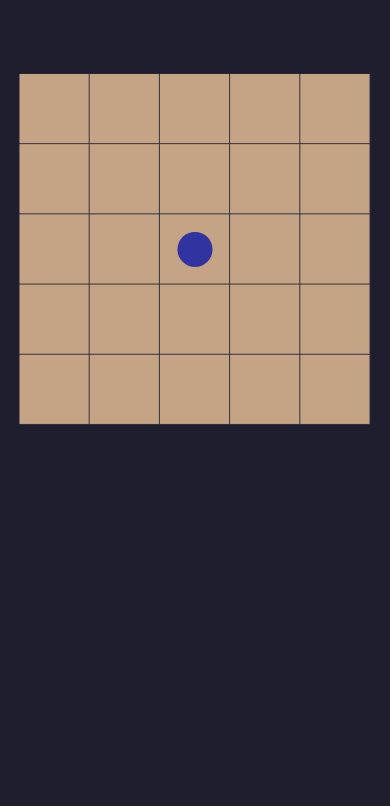
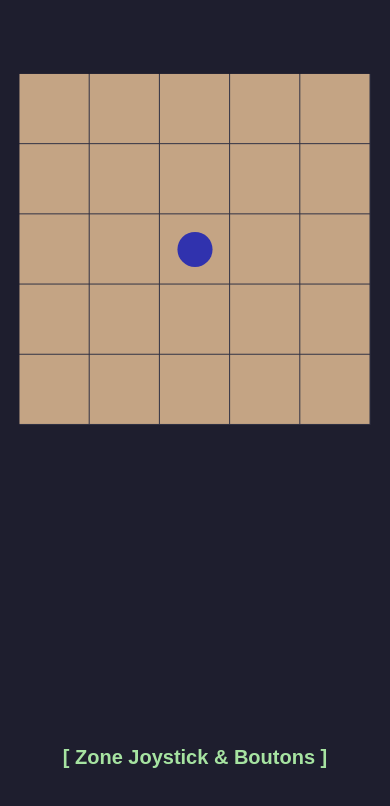
Before and after one commit to lilian-mth/SpikePush, a plain HTML site: page index.html in a window 390 px wide. Drawn offline with Linux system fonts and the light colour scheme.

Commit message:
new archi

```diff
--- a/client.js
+++ /dev/null
@@ -1,256 +0,0 @@
-const canvas = document.getElementById('gameCanvas');
-const ctx = canvas.getContext('2d');
-
-const gridSize = 5; // Grille de 5x5
-let cellSize = 0;
-let gridOffsetX = 0;
-let gridOffsetY = 0;
-
-function resizeCanvas() {
-    // 1. Taille de la fenêtre
-    const width = window.innerWidth;
-    const height = window.innerHeight;
-
-    // 2. Gestion de la netteté (Device Pixel Ratio)
-    const dpr = window.devicePixelRatio || 1;
-    canvas.style.width = width + 'px';
-    canvas.style.height = height + 'px';
-    canvas.width = width * dpr;
-    canvas.height = height * dpr;
-
-    // On applique le scale pour ne plus se soucier du dpr dans nos calculs
-    ctx.scale(dpr, dpr);
-
-    // 3. Calcul de la grille dynamique (Méthode 1)
-    // On prend 90% de la plus petite dimension pour laisser une marge
-    const maxSquareSize = Math.min(width, height) * 0.90;
-
-    // Taille parfaite d'une cellule
-    cellSize = maxSquareSize / gridSize;
-
-    // 4. Centrage de la grille
-    gridOffsetX = (width - maxSquareSize) / 2;
-
-    // Astuce Mobile : Si le téléphone est à la verticale, on décale la grille vers le haut
-    if (height > width) {
-        gridOffsetY = (height - maxSquareSize) * 0.15; // 15% d'espace en haut, 85% en bas
-    } else {
-        gridOffsetY = (height - maxSquareSize) / 2; // Parfaitement centré sur PC
-    }
-
-    // 5. On redessine tout le jeu à la nouvelle taille
-    drawGame();
-}
-
-function drawCell(gridX, gridY, color) {
-    const pixelX = gridOffsetX + (gridX * cellSize);
-    const pixelY = gridOffsetY + (gridY * cellSize);
-
-    ctx.fillStyle = color;
-    // On enlève 1 pixel pour créer une bordure naturelle entre les cellules
-    ctx.fillRect(pixelX, pixelY, cellSize - 1, cellSize - 1);
-}
-
-function drawGame() {
-    ctx.clearRect(0, 0, window.innerWidth, window.innerHeight);
-
-    ctx.fillStyle = "#313244"; // Fond global
-    ctx.fillRect(gridOffsetX, gridOffsetY, cellSize * gridSize, cellSize * gridSize);
-
-    // Dessin de la grille unie
-    for (let x = 0; x < gridSize; x++) {
-        for (let y = 0; y < gridSize; y++) {
-            drawCell(x, y, "#c4a484"); // Marron clair
-        }
-    }
-}
-
-const joystick = {
-    active: false,
-    baseX: 0,
-    baseY: 0,
-    stickX: 0,
-    stickY: 0,
-    maxRadius: 50, // Taille max de l'étirement du joystick
-    dx: 0,
-    dy: 0,
-    touchId: null // Pour suivre le bon doigt si le joueur touche l'écran à 2 mains
-};
-
-// --- 1. ÉTAT DU JEU ET DU JOUEUR ---
-const player = {
-    x: 2.5, // Position logique (au centre de la grille 5x5)
-    y: 2.5,
-    speed: 3 // Vitesse : 4 cases par seconde
-};
-
-const keys = {
-    z: false,
-    q: false,
-    s: false,
-    d: false
-};
-
-// Écouteurs pour le clavier
-window.addEventListener('keydown', (e) => {
-    const key = e.key.toLowerCase();
-    if (keys.hasOwnProperty(key)) keys[key] = true;
-});
-
-window.addEventListener('keyup', (e) => {
-    const key = e.key.toLowerCase();
-    if (keys.hasOwnProperty(key)) keys[key] = false;
-});
-
-// --- 2. BOUCLE DE JEU (GAME LOOP) ---
-let lastTime = 0;
-
-function gameLoop(timestamp) {
-    // Calcul du Delta Time (en secondes)
-    // C'est le temps écoulé depuis la dernière frame. S'il y a un lag, le dt sera plus grand,
-    // donc le joueur avancera plus pour compenser. Vitesse constante garantie.
-    if (!lastTime) lastTime = timestamp;
-    const dt = (timestamp - lastTime) / 1000;
-    lastTime = timestamp;
-
-    updateLogic(dt);
-    drawGame(); // On efface et on dessine la grille (ta fonction existante)
-    drawPlayer(); // On dessine le joueur par-dessus
-    drawJoystick();
-
-    // On rappelle la boucle pour la prochaine frame
-    requestAnimationFrame(gameLoop);
-}
-
-// --- 3. MISE À JOUR DE LA LOGIQUE ---
-function updateLogic(dt) {
-    let dx = 0;
-    let dy = 0;
-
-    if (joystick.active) {
-        // Le joystick contrôle
-        dx = joystick.dx;
-        dy = joystick.dy;
-    } else {
-        // Le clavier contrôle
-        if (keys.z) dy -= 1;
-        if (keys.s) dy += 1;
-        if (keys.q) dx -= 1;
-        if (keys.d) dx += 1;
-
-        if (dx !== 0 && dy !== 0) {
-            const length = Math.sqrt(dx * dx + dy * dy);
-            dx /= length;
-            dy /= length;
-        }
-    }
-
-    // Application du mouvement
-    player.x += dx * player.speed * dt;
-    player.y += dy * player.speed * dt;
-
-    // Collisions avec les bords
-    if (player.x < 0) player.x = 0;
-    if (player.x > gridSize) player.x = gridSize;
-    if (player.y < 0) player.y = 0;
-    if (player.y > gridSize) player.y = gridSize;
-}
-
-// --- 4. AFFICHAGE DU JOUEUR ---
-function drawPlayer() {
-    const pixelX = gridOffsetX + (player.x * cellSize);
-    const pixelY = gridOffsetY + (player.y * cellSize);
-
-    // Le rayon est la moitié de la taille souhaitée (ici, 25% d'une case)
-    const radius = cellSize * 0.25;
-
-    ctx.fillStyle = "#3133a0";
-
-    // On commence un nouveau tracé géométrique
-    ctx.beginPath();
-    // arc(x, y, rayon, angle_départ, angle_fin)
-    ctx.arc(pixelX, pixelY, radius, 0, Math.PI * 2);
-    ctx.fill(); // On remplit le cercle de couleur
-}
-
-canvas.addEventListener('touchstart', (e) => {
-    e.preventDefault();
-    if (!joystick.active) {
-        const touch = e.changedTouches[0];
-        joystick.touchId = touch.identifier;
-        joystick.active = true;
-        // On place la base et le stick là où le doigt touche
-        joystick.baseX = touch.clientX;
-        joystick.baseY = touch.clientY;
-        joystick.stickX = touch.clientX;
-        joystick.stickY = touch.clientY;
-        joystick.dx = 0;
-        joystick.dy = 0;
-    }
-}, { passive: false });
-
-canvas.addEventListener('touchmove', (e) => {
-    e.preventDefault();
-    if (joystick.active) {
-        for (let i = 0; i < e.changedTouches.length; i++) {
-            const touch = e.changedTouches[i];
-            // On vérifie que c'est bien le doigt du joystick qui bouge
-            if (touch.identifier === joystick.touchId) {
-                let diffX = touch.clientX - joystick.baseX;
-                let diffY = touch.clientY - joystick.baseY;
-                let distance = Math.sqrt(diffX * diffX + diffY * diffY);
-
-                // On empêche le centre du joystick de sortir du cercle de base
-                if (distance > joystick.maxRadius) {
-                    diffX = (diffX / distance) * joystick.maxRadius;
-                    diffY = (diffY / distance) * joystick.maxRadius;
-                }
-
-                joystick.stickX = joystick.baseX + diffX;
-                joystick.stickY = joystick.baseY + diffY;
-
-                // On génère une valeur entre -1 et 1 pour la vitesse
-                joystick.dx = diffX / joystick.maxRadius;
-                joystick.dy = diffY / joystick.maxRadius;
-            }
-        }
-    }
-}, { passive: false });
-
-canvas.addEventListener('touchend', (e) => {
-    e.preventDefault();
-    for (let i = 0; i < e.changedTouches.length; i++) {
-        if (e.changedTouches[i].identifier === joystick.touchId) {
-            joystick.active = false; // On relâche le joystick
-            joystick.dx = 0;
-            joystick.dy = 0;
-        }
-    }
-}, { passive: false });
-
-function drawJoystick() {
-    if (!joystick.active) return; // On ne dessine rien si l'écran n'est pas touché
-
-    // Le grand cercle de base (semi-transparent)
-    ctx.beginPath();
-    ctx.arc(joystick.baseX, joystick.baseY, joystick.maxRadius, 0, Math.PI * 2);
-    ctx.fillStyle = "rgba(255, 255, 255, 0.2)";
-    ctx.fill();
-
-    // Le petit cercle central (celui qui suit le pouce)
-    ctx.beginPath();
-    ctx.arc(joystick.stickX, joystick.stickY, joystick.maxRadius / 2, 0, Math.PI * 2);
-    ctx.fillStyle = "rgba(255, 255, 255, 0.6)";
-    ctx.fill();
-}
-
-// --- LANCEMENT ---
-// Remplace le simple appel final "resizeCanvas();" par :
-resizeCanvas();
-requestAnimationFrame(gameLoop); // Démarre le moteur
-
-// On écoute le redimensionnement de la fenêtre
-window.addEventListener('resize', resizeCanvas);
-
-// On lance le calcul une première fois au chargement
-resizeCanvas();
--- a/index.html
+++ b/index.html
@@ -5,12 +5,13 @@
     <meta name="viewport" content="width=device-width, initial-scale=1.0, maximum-scale=1.0, user-scalable=no">
     <title>Spikepush</title>
 
-    <!-- Bloque l'indexation par Google pendant le développement -->
-    <meta name="robots" content="noindex, nofollow">
+    <!-- On charge le design global -->
     <link rel="stylesheet" href="style.css">
 </head>
 <body>
-    <canvas id="gameCanvas"> </canvas>
-    <script src="client.js"> </script>
+    <canvas id="gameCanvas"></canvas>
+
+    <!-- On charge le moteur du jeu -->
+    <script type="module" src="src/main.js"></script>
 </body>
 </html>
--- /dev/null
+++ b/src/core/display.js
@@ -0,0 +1,35 @@
+export const canvas = document.getElementById('gameCanvas');
+export const ctx = canvas.getContext('2d');
+
+// On stocke les dimensions dans un objet pour pouvoir les partager facilement
+export const layout = {
+    gridSize: 5,
+    cellSize: 0,
+    offsetX: 0,
+    offsetY: 0
+};
+
+export function resizeCanvas() {
+    const width = window.innerWidth;
+    const height = window.innerHeight;
+    const dpr = window.devicePixelRatio || 1;
+
+    canvas.style.width = width + 'px';
+    canvas.style.height = height + 'px';
+    canvas.width = width * dpr;
+    canvas.height = height * dpr;
+    ctx.scale(dpr, dpr);
+
+    const maxSquareSize = Math.min(width, height) * 0.90;
+    layout.cellSize = maxSquareSize / layout.gridSize;
+    layout.offsetX = (width - maxSquareSize) / 2;
+
+    if (height > width) {
+        layout.offsetY = (height - maxSquareSize) * 0.15;
+    } else {
+        layout.offsetY = (height - maxSquareSize) / 2;
+    }
+}
+
+window.addEventListener('resize', resizeCanvas);
+resizeCanvas(); // Calcule la taille au démarrage
--- /dev/null
+++ b/src/core/input.js
@@ -0,0 +1,11 @@
+export const keys = { z: false, q: false, s: false, d: false };
+
+window.addEventListener('keydown', (e) => {
+    const key = e.key.toLowerCase();
+    if (keys.hasOwnProperty(key)) keys[key] = true;
+});
+
+window.addEventListener('keyup', (e) => {
+    const key = e.key.toLowerCase();
+    if (keys.hasOwnProperty(key)) keys[key] = false;
+});
--- /dev/null
+++ b/src/entities/grid.js
@@ -0,0 +1,29 @@
+import { ctx, layout } from '../core/display.js';
+
+function drawCell(gridX, gridY, color) {
+    const pixelX = layout.offsetX + (gridX * layout.cellSize);
+    const pixelY = layout.offsetY + (gridY * layout.cellSize);
+
+    ctx.fillStyle = color;
+    ctx.fillRect(pixelX, pixelY, layout.cellSize - 1, layout.cellSize - 1);
+}
+
+export function drawGame() {
+    ctx.clearRect(0, 0, window.innerWidth, window.innerHeight);
+
+    ctx.fillStyle = "#313244";
+    ctx.fillRect(layout.offsetX, layout.offsetY, layout.cellSize * layout.gridSize, layout.cellSize * layout.gridSize);
+
+    for (let x = 0; x < layout.gridSize; x++) {
+        for (let y = 0; y < layout.gridSize; y++) {
+            drawCell(x, y, "#c4a484");
+        }
+    }
+
+    if (window.innerHeight > window.innerWidth) {
+        ctx.fillStyle = "#a6e3a1";
+        ctx.font = "bold 20px Arial";
+        ctx.textAlign = "center";
+        ctx.fillText("[ Zone Joystick & Boutons ]", window.innerWidth / 2, window.innerHeight - 80);
+    }
+}
--- /dev/null
+++ b/src/entities/player.js
@@ -0,0 +1,55 @@
+import { ctx, layout } from '../core/display.js';
+import { keys } from '../core/input.js';
+import { joystick } from '../ui/joystick.js';
+
+const CONFIG = {
+    color: "#2a1b9d",
+    sizeRatio: 0.25, // Prend 25% d'une case
+    baseSpeed: 3
+};
+
+export const player = {
+    x: 2.5,
+    y: 2.5,
+    speed: CONFIG.baseSpeed
+};
+
+export function updatePlayer(dt) {
+    let dx = 0;
+    let dy = 0;
+
+    if (joystick.active) {
+        dx = joystick.dx;
+        dy = joystick.dy;
+    } else {
+        if (keys.z) dy -= 1;
+        if (keys.s) dy += 1;
+        if (keys.q) dx -= 1;
+        if (keys.d) dx += 1;
+
+        if (dx !== 0 && dy !== 0) {
+            const length = Math.sqrt(dx * dx + dy * dy);
+            dx /= length;
+            dy /= length;
+        }
+    }
+
+    player.x += dx * player.speed * dt;
+    player.y += dy * player.speed * dt;
+
+    if (player.x < 0) player.x = 0;
+    if (player.x > layout.gridSize) player.x = layout.gridSize;
+    if (player.y < 0) player.y = 0;
+    if (player.y > layout.gridSize) player.y = layout.gridSize;
+}
+
+export function drawPlayer() {
+    const pixelX = layout.offsetX + (player.x * layout.cellSize);
+    const pixelY = layout.offsetY + (player.y * layout.cellSize);
+    const radius = layout.cellSize * 0.25;
+
+    ctx.fillStyle = "#3032ae";
+    ctx.beginPath();
+    ctx.arc(pixelX, pixelY, radius, 0, Math.PI * 2);
+    ctx.fill();
+}
--- /dev/null
+++ b/src/main.js
@@ -0,0 +1,30 @@
+// On importe les fichiers autonomes pour qu'ils s'exécutent (clavier et canvas)
+import './core/display.js';
+import './core/input.js';
+
+// On importe les fonctions spécifiques dont on a besoin pour la boucle
+import { drawGame } from './entities/grid.js';
+import { updatePlayer, drawPlayer } from './entities/player.js';
+import { drawJoystick } from './ui/joystick.js';
+
+let lastTime = 0;
+
+function gameLoop(timestamp) {
+    if (!lastTime) lastTime = timestamp;
+    const dt = (timestamp - lastTime) / 1000;
+    lastTime = timestamp;
+
+    // 1. Mise à jour de la logique
+    updatePlayer(dt);
+
+    // 2. Affichage
+    drawGame();
+    drawPlayer();
+    drawJoystick();
+
+    // 3. Boucle
+    requestAnimationFrame(gameLoop);
+}
+
+// Lancement du jeu
+requestAnimationFrame(gameLoop);
--- /dev/null
+++ b/src/ui/joystick.js
@@ -0,0 +1,70 @@
+import { canvas, ctx } from '../core/display.js';
+
+export const joystick = {
+    active: false, baseX: 0, baseY: 0, stickX: 0, stickY: 0,
+    maxRadius: 50, dx: 0, dy: 0, touchId: null
+};
+
+canvas.addEventListener('touchstart', (e) => {
+    e.preventDefault();
+    if (!joystick.active) {
+        const touch = e.changedTouches[0];
+        joystick.touchId = touch.identifier;
+        joystick.active = true;
+        joystick.baseX = touch.clientX;
+        joystick.baseY = touch.clientY;
+        joystick.stickX = touch.clientX;
+        joystick.stickY = touch.clientY;
+        joystick.dx = 0;
+        joystick.dy = 0;
+    }
+}, { passive: false });
+
+canvas.addEventListener('touchmove', (e) => {
+    e.preventDefault();
+    if (joystick.active) {
+        for (let i = 0; i < e.changedTouches.length; i++) {
+            const touch = e.changedTouches[i];
+            if (touch.identifier === joystick.touchId) {
+                let diffX = touch.clientX - joystick.baseX;
+                let diffY = touch.clientY - joystick.baseY;
+                let distance = Math.sqrt(diffX * diffX + diffY * diffY);
+
+                if (distance > joystick.maxRadius) {
+                    diffX = (diffX / distance) * joystick.maxRadius;
+                    diffY = (diffY / distance) * joystick.maxRadius;
+                }
+
+                joystick.stickX = joystick.baseX + diffX;
+                joystick.stickY = joystick.baseY + diffY;
+                joystick.dx = diffX / joystick.maxRadius;
+                joystick.dy = diffY / joystick.maxRadius;
+            }
+        }
+    }
+}, { passive: false });
+
+canvas.addEventListener('touchend', (e) => {
+    e.preventDefault();
+    for (let i = 0; i < e.changedTouches.length; i++) {
+        if (e.changedTouches[i].identifier === joystick.touchId) {
+            joystick.active = false;
+            joystick.dx = 0;
+            joystick.dy = 0;
+        }
+    }
+}, { passive: false });
+
+export function drawJoystick() {
+    if (!joystick.active) return;
+
+    ctx.beginPath();
+    ctx.arc(joystick.baseX, joystick.baseY, joystick.maxRadius, 0, Math.PI * 2);
+    ctx.fillStyle = "rgba(255, 255, 255, 0.2)";
+    ctx.fill();
+
+    ctx.beginPath();
+    ctx.arc(joystick.stickX, joystick.stickY, joystick.maxRadius / 2, 0, Math.PI * 2);
+    ctx.fillStyle = "rgba(255, 255, 255, 0.6)";
+    ctx.fill();
+}
--- a/style.css
+++ b/style.css
@@ -1,9 +1,17 @@
+/* style.css */
+
+/* 1. On réinitialise la page pour prendre 100% de l'écran sans marges */
 body {
     margin: 0;
     padding: 0;
     overflow: hidden; /* Empêche l'apparition de barres de défilement */
     background-color: #1e1e2e;
+    font-family: 'Segoe UI', Tahoma, Geneva, Verdana, sans-serif;
+    /* Empêche les comportements tactiles natifs du navigateur (zoom, rafraîchissement) */
+    touch-action: none;
 }
+
+/* 2. On s'assure que le canvas se comporte bien */
 canvas {
-    display: block; /* Enlève une petite marge blanche fantôme sous le canvas */
+    display: block;
 }
```
Also changed, not shown: src/utils/math.js (added).
